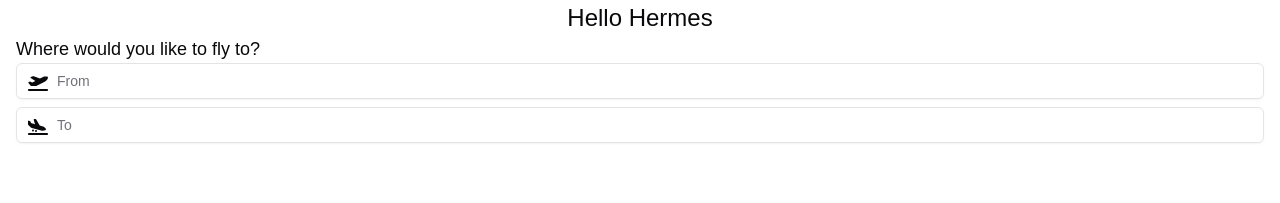
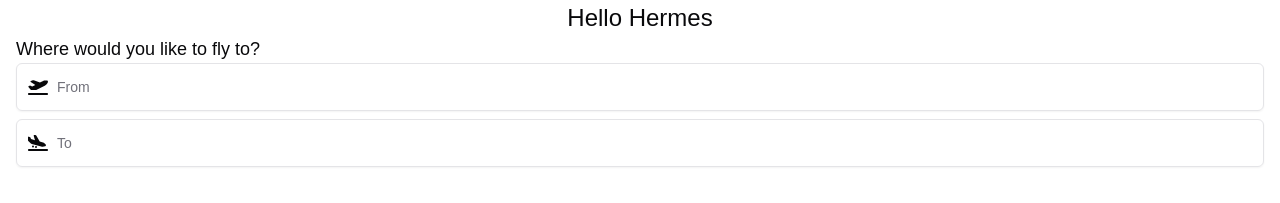
Before and after one commit to zaqreynolds/hermes, a Next.js app: page / in a window 1280 px wide. Shown: the top 203 px of the page. Built offline with nearby package versions, Linux system fonts and the light colour scheme.

Commit message:
style(page.tsx): Update input field height and margin-bottom
Adjusted the height and margin-bottom of input fields for origin and destination search to improve layout consistency.

```diff
--- a/app/page.tsx
+++ b/app/page.tsx
@@ -115,12 +115,12 @@ export default function Home() {
           <Popover open={originPopoverOpen} onOpenChange={setOriginPopoverOpen}>
             <FontAwesomeIcon
               icon={faPlaneDeparture}
-              className="absolute left-3 h-5 w-5 mb-1"
+              className="absolute left-3 h-5 w-5 mb-2"
             />
             <PopoverTrigger asChild>
               <Input
                 id="origin_search"
-                className="w-full mb-2 px-10"
+                className="w-full h-12 mb-2 px-10"
                 type="text"
                 value={searchOrigin}
                 placeholder="From"
@@ -136,7 +136,7 @@ export default function Home() {
               type="button"
               onClick={handleOriginClear}
               variant="ghost"
-              className={`absolute right-1 bottom-2 text-gray-500 ${
+              className={`absolute right-1 mb-2 text-gray-400 ${
                 searchOrigin ? "flex" : "hidden"
               }`}
             >
@@ -160,12 +160,12 @@ export default function Home() {
           >
             <FontAwesomeIcon
               icon={faPlaneArrival}
-              className="absolute left-3 h-5 w-5 mb-1"
+              className="absolute left-3 h-5 w-5 mb-2"
             />
             <PopoverTrigger asChild>
               <Input
                 id="departure_search"
-                className="w-full mb-2 pl-10"
+                className="w-full h-12 mb-2 pl-10"
                 type="text"
                 value={searchDestination}
                 placeholder="To"
@@ -176,7 +176,7 @@ export default function Home() {
               type="button"
               onClick={handleDestinationClear}
               variant="ghost"
-              className={`absolute right-1 bottom-2 text-gray-500 ${
+              className={`absolute right-1  mb-2 text-gray-400 ${
                 searchDestination ? "flex" : "hidden"
               }`}
             >
```
